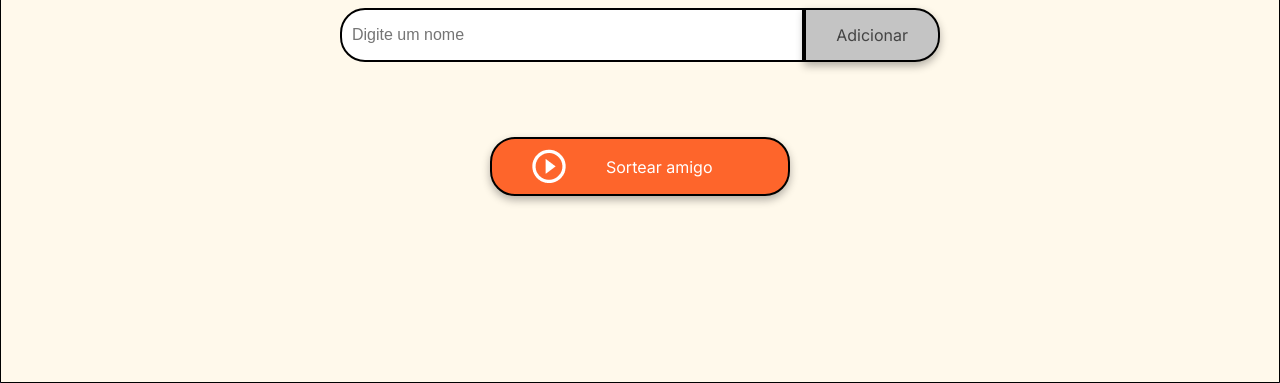
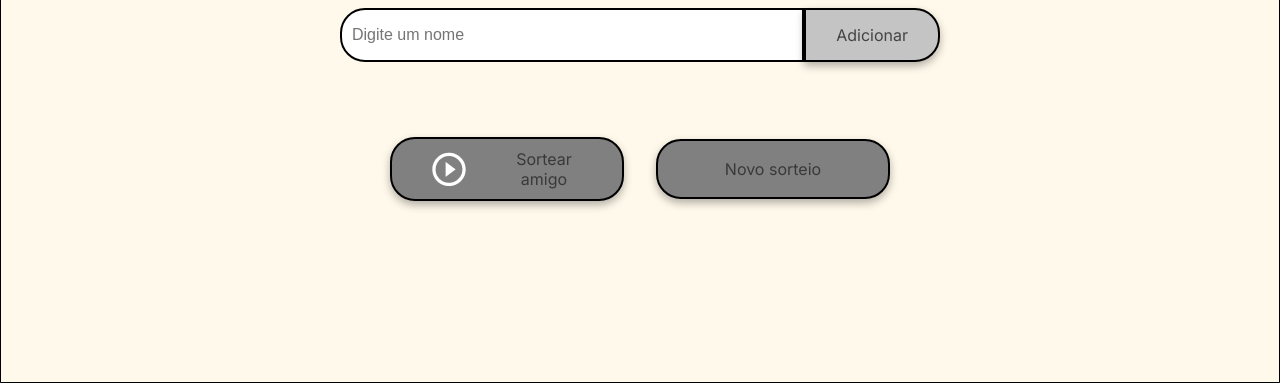
Before and after one commit to cat-macedo/challenge-amigo-secreto, a plain HTML site: page index.html in a window 1280 px wide. Shown: the part 417-800 px from the top of the page. Drawn offline with Linux system fonts and the light colour scheme.

Commit message:
novas funcionalidades

```diff
--- a/app.js
+++ b/app.js
@@ -1,10 +1,24 @@
+/**************************/
+/* Novas funcionalidades:
+1. O botão de sorteio fica, inicialmente, desabilitado (cor cinza).
+Ele só é habilitado quando há pelo menos dois nomes na lista de amigos,
+para que faça sentido a realização de um sorteio.
+
+2. Foi criado um novo botão: novo sorteio. Inicialmente, ele também fica
+desabilitado (cor cinza). Quando um sorteio é realizado, ele é ativado.
+Se for clicado, ele reinicializa a lista de amigos para um novo sorteio. */
+/**************************/
+
+/* Variáveis principais */
 let arrayAmigos = [];
 let tamArray = 0;
 let campo = document.getElementById('amigo');
 let listaAmigos = document.getElementById('listaAmigos');
 let resultado = document.getElementById('resultado');
 
+/* Função que adiciona os nomes digitados à lista */
 function adicionarAmigo() {
+    // Se nenhum nome foi digitado, exibe um alerta
     if(campo.value == '') {
         alert('Por favor, insira um nome.');
     } else {
@@ -12,9 +26,14 @@ function adicionarAmigo() {
         arrayAmigos.push(nome);
         limparCampo();
         addLista();
+
+        // Nova funcionalidade:
+        // O botão de sorteio só é ativado casa haja pelo menos dois nomes na lista
+        validaSorteio();
     }
 }
 
+/* Função que cria um li para cada item do array de amigos */
 function addLista() {
     listaAmigos.innerHTML = '';
     tamArray = arrayAmigos.length;
@@ -26,18 +45,50 @@ function addLista() {
     }
 }
 
+/* Função que sorteia um nome do array */
 function sortearAmigo() {
     tamArray = arrayAmigos.length;
+
+    // Verifica se o array não está vazio
     if(tamArray != 0) {
         let numMaximo = tamArray;
         let numAleatorio = parseInt(Math.random()*numMaximo);
 
+        // Exibe o resultado na cor verde
         let amigoSecreto = arrayAmigos[numAleatorio];
         let mensagem = `O amigo secreto sorteado é: ${amigoSecreto}`;
         resultado.innerHTML = mensagem;
+
+        // Nova funcionalidade:
+        // O botão de novo sorteio é ativado
+        document.getElementById('reiniciar').removeAttribute('disabled');
     }
 }
 
+/* Função que limpa o input para que um novo nome seja digitado */
 function limparCampo() {
     campo.value = '';
 }
+
+/* Função que verifica se há pelo menos dois nomes no array */
+function validaSorteio() {
+    tamArray = arrayAmigos.length;
+
+    // Se sim, habilita o botão de sorteio
+    if(tamArray > 1) {
+        document.getElementById('sorteio').removeAttribute('disabled');
+    }
+}
+
+/* Função que possibilida novos sorteios */
+function novoSorteio() {
+    // Limpa o texto do resultado e reinicializa o array de nomes
+    resultado.innerHTML = '';
+    arrayAmigos = [];
+    tamArray = 0;
+
+    // Remove os itens li da lista e desativa novamente os botões de sorteio e novo sorteio
+    listaAmigos.innerHTML = '';
+    document.getElementById('reiniciar').setAttribute('disabled', true);
+    document.getElementById('sorteio').setAttribute('disabled', true);
+}
--- a/index.html
+++ b/index.html
@@ -28,10 +28,11 @@
             <ul id="resultado" class="result-list" aria-live="polite"></ul>
 
             <div class="button-container">
-                <button class="button-draw" onclick="sortearAmigo()" aria-label="Sortear amigo secreto">
+                <button class="button-draw" id="sorteio" onclick="sortearAmigo()" aria-label="Sortear amigo secreto" disabled>
                     <img src="assets/play_circle_outline.png" alt="Ícone para sortear">
                     Sortear amigo
                 </button>
+                <button class="button-restart" id="reiniciar" onclick="novoSorteio()" disabled>Novo sorteio</button>
             </div>
         </section>
     </main>
--- a/style.css
+++ b/style.css
@@ -6,6 +6,7 @@
     --color-button-hover: #e55720;
     --color-text: #444444;
     --color-white: #FFFFFF;
+    --color-button-disabled: gray;
 }
 
 /* Estilos gerais */
@@ -88,8 +89,11 @@ body {
 }
 
 .button-container {
-    width: 300px;
+    width: 500px;
     justify-content: center;
+    display: flex;
+    align-items: center;
+    gap: 2em;
 }
 
 /* Estilos de entrada de texto */
@@ -160,3 +164,32 @@ ul {
 .button-draw:hover {
     background-color: var(--color-button-hover);
 }
+
+.button-draw:disabled {
+    background-color: var(--color-button-disabled);
+    color: rgb(57, 57, 57);
+    cursor: auto;
+}
+
+.button-draw:disabled:hover {
+    background-color: var(--color-button-disabled);
+}
+
+.button-restart {
+    width: 100%;
+    height: 60px;
+    padding: 10px 40px;
+    color: var(--color-white);
+    background-color: #05DF05;
+    font-size: 16px;
+}
+
+.button-restart:disabled {
+    background-color: var(--color-button-disabled);
+    color: rgb(57, 57, 57);
+    cursor: auto;
+}
+
+.button-restart:disabled:hover {
+    background-color: var(--color-button-disabled);
+}
```
